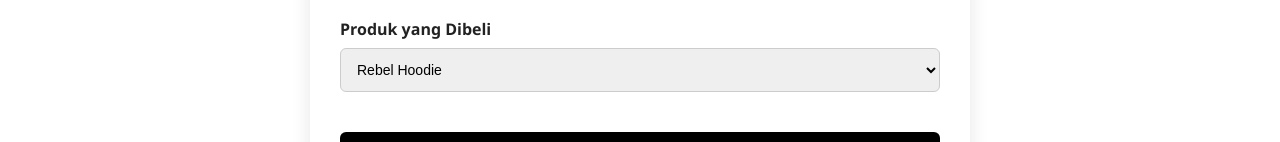
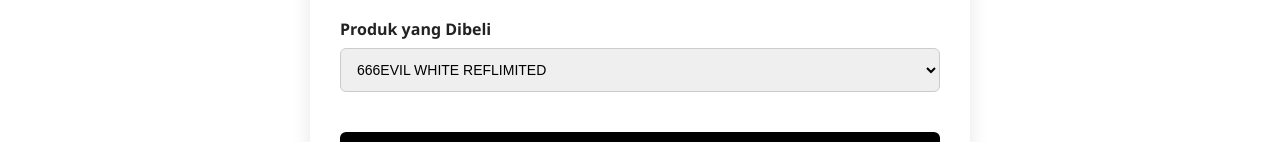
Before and after one commit to 666Labz/666LabzStore, a plain HTML site: page checkout.html in a window 1280 px wide. Shown: the part 520-662 px from the top of the page. Drawn offline with Linux system fonts and the light colour scheme.

Commit message:
Update checkout.html

```diff
--- a/checkout.html
+++ b/checkout.html
@@ -143,8 +143,7 @@
       <div class="form-group">
         <label for="produk">Produk yang Dibeli</label>
         <select id="produk" name="produk" required>
-          <option value="Rebel Hoodie">Rebel Hoodie</option>
-          <option value="Symbol Snapback">Symbol Snapback</option>
+          <option value="Rebel Hoodie">666EVIL WHITE REFLIMITED</option>
         </select>
       </div>
 
```
